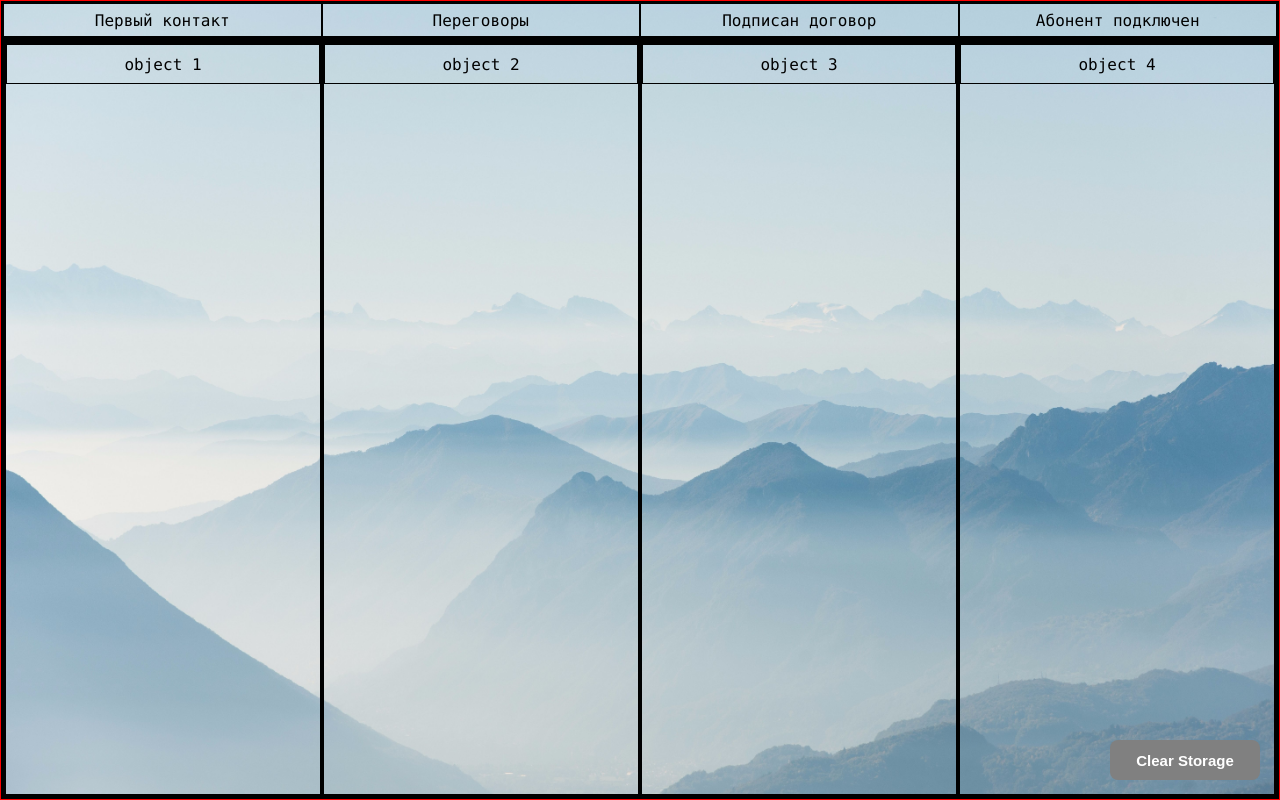
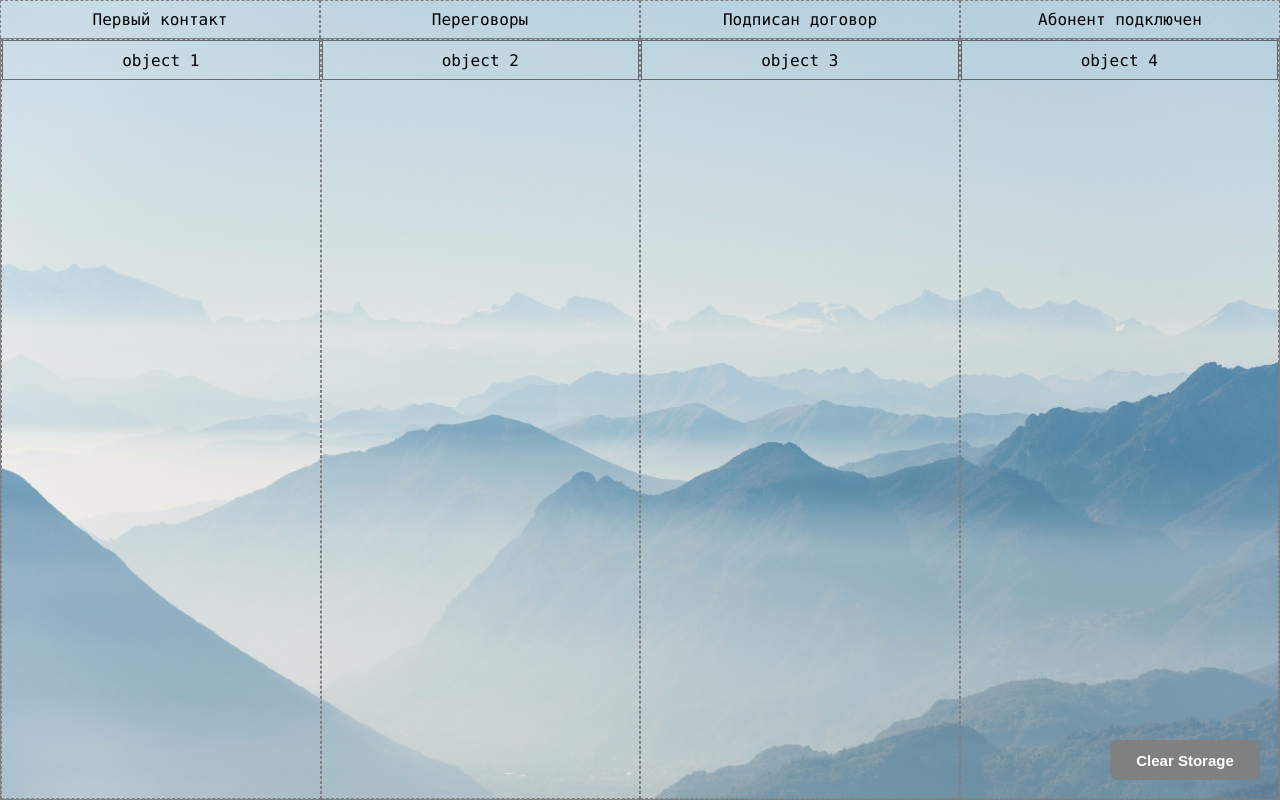
Before and after one commit to jamoliddinrikhsiyev/drag_front, a plain HTML site: page index.html in a window 1280 px wide. Drawn offline with Linux system fonts and the light colour scheme.

Commit message:
style cjanges

```diff
--- a/main.js
+++ b/main.js
@@ -74,4 +74,5 @@ function aa(col, obj) {
 button.addEventListener("click", (event) => {
   event.preventDefault();
   window.localStorage.clear();
+  alert("Storage was cleared!");
 });
--- a/styles.scss
+++ b/styles.scss
@@ -23,38 +23,39 @@ body {
   display: flex;
   flex-direction: column;
   @include sizeSquare(100%);
-  border: solid 1px red;
+  // border: solid 1px red;
   .drag_cont_head {
     display: flex;
     width: 100%;
     height: 40px;
-    border: solid 2px black;
+    // border: solid 2px black;
     div {
       display: flex;
       align-items: center;
       justify-content: center;
       width: 100%;
       height: 100%;
-      border: solid 1px black;
+      border: dashed 1px grey;
+      border-bottom: none;
     }
   }
   .drag_drop {
     display: flex;
     width: 100%;
     height: 100%;
-    border: solid 3px black;
+    border: solid 1px grey;
     .column {
       display: flex;
       flex-direction: column;
       width: 25%;
-      border: solid 2px black;
+      border: dashed 1px grey;
       .c_object {
         display: inline-flex;
         align-items: center;
         justify-content: center;
         width: 100%;
         height: 40px;
-        border: solid 1px black;
+        border: solid 1px rgba(0, 0, 0, 0.5);
       }
     }
   }
```
Also changed, not shown: styles.css, 1 other file.
